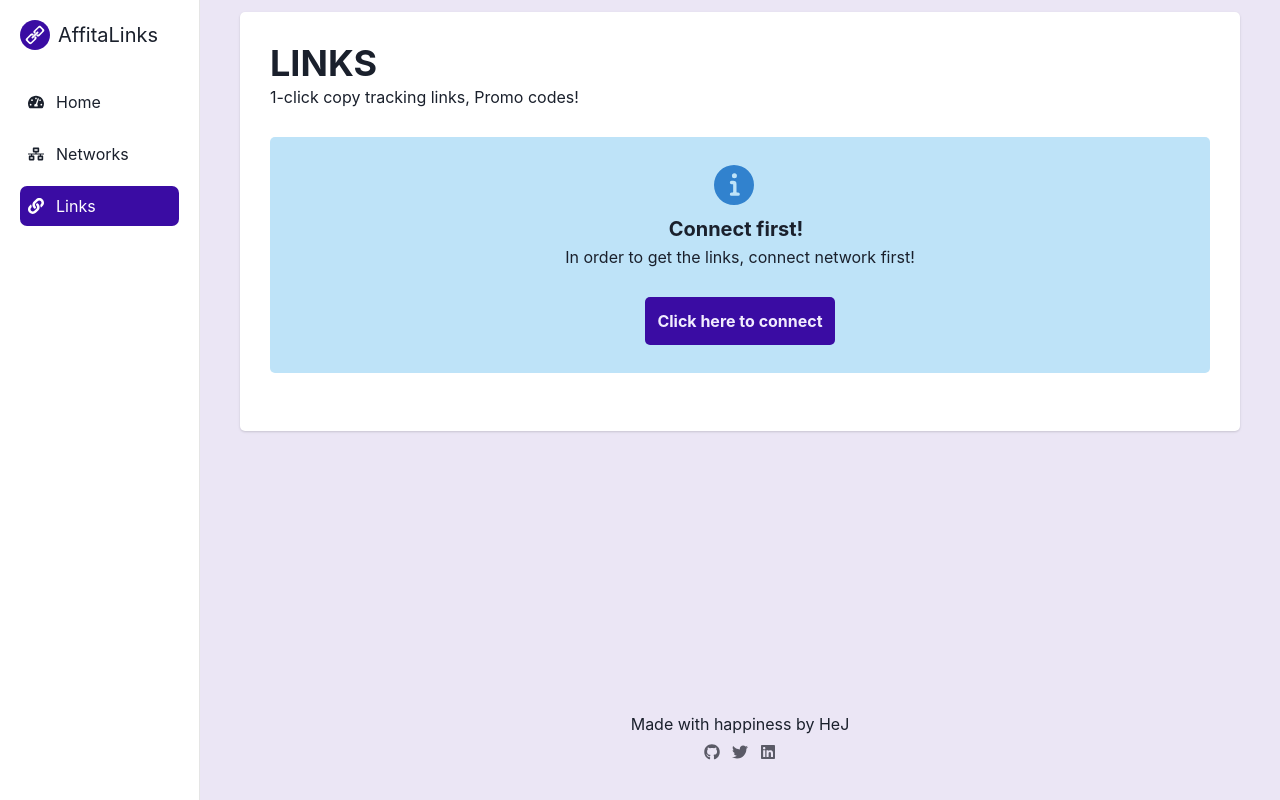
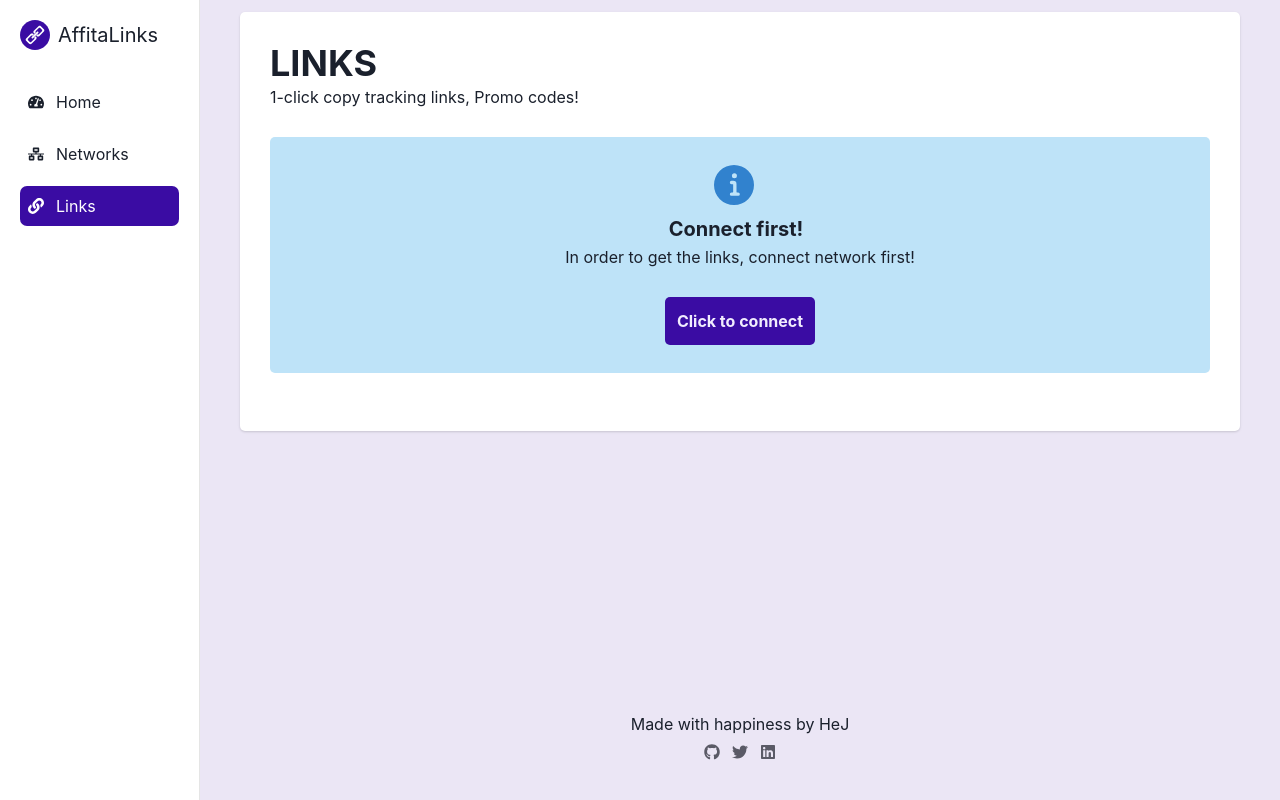
Before and after one commit to hjplumtree/Affitalink, a Next.js app: page /links in a window 1280 px wide. Built offline with nearby package versions, Linux system fonts and the light colour scheme.

Commit message:
Update :: button text

```diff
--- a/components/LinksHeader.js
+++ b/components/LinksHeader.js
@@ -98,7 +98,7 @@ export default function LinksHeader({
               fontSize="md"
               fontWeight="bold"
             >
-              Click here to connect
+              Click to connect
             </RouterLink>
           </Alert>
         </VStack>
```
